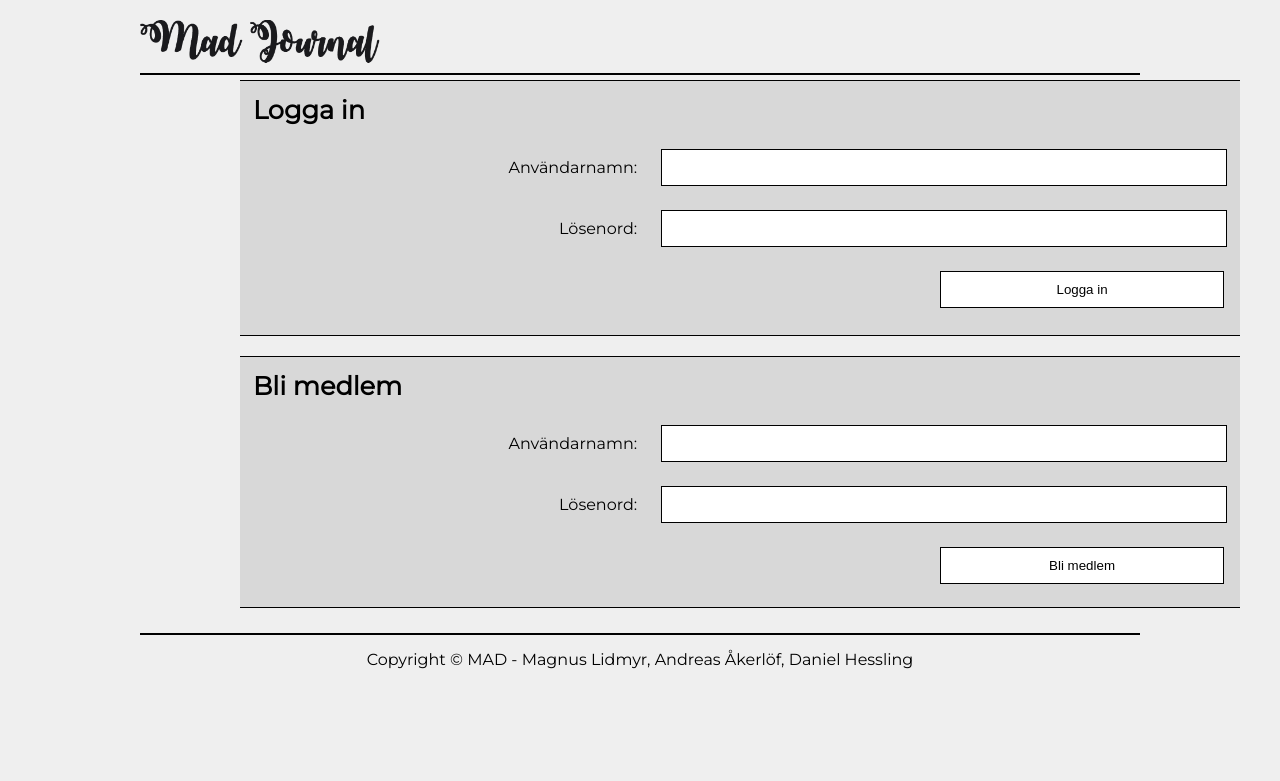
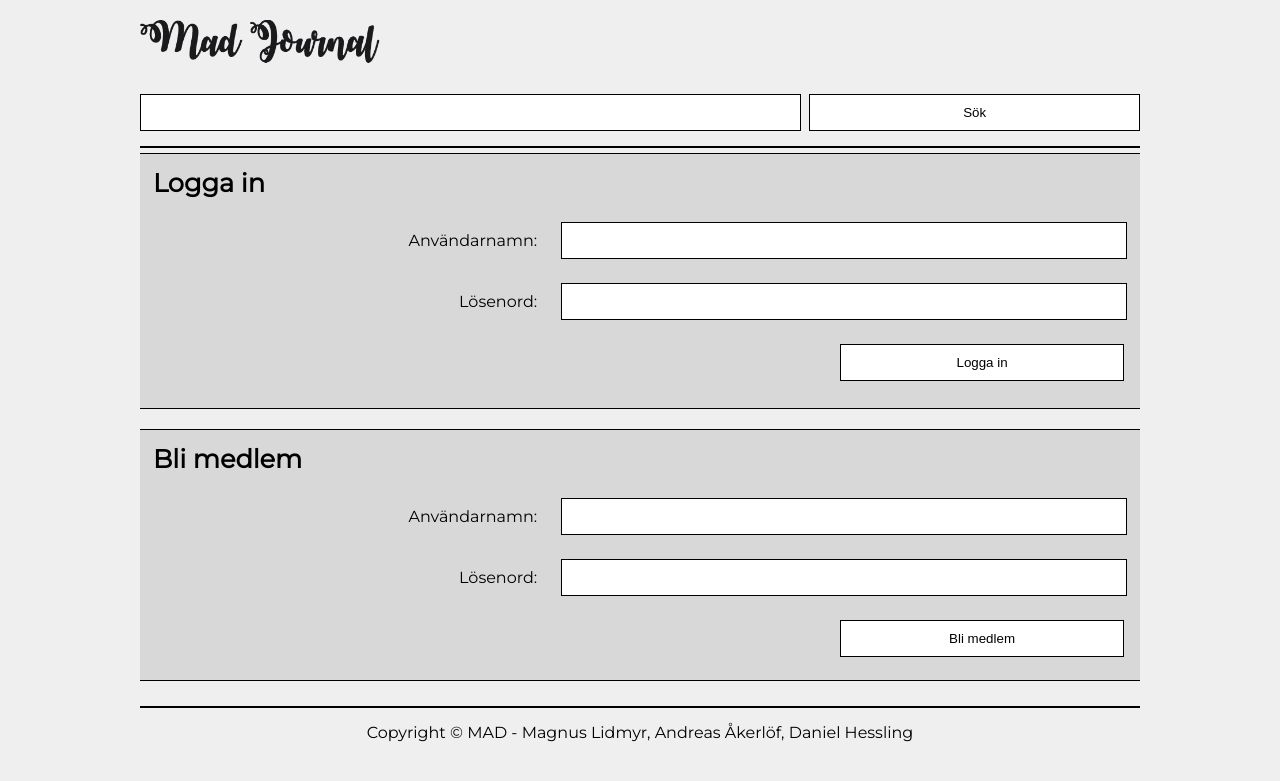
Before and after one commit to Awkes/journal, a PHP site: template src/views/index.phtml in a window 1280 px wide. Shown: the top 781 px of the page. Run offline with PHP 8.4, Linux system fonts and the light colour scheme; the template is opened without the code that fills it, so the values that code supplies are empty.

Commit message:
Search template

```diff
--- a/public/main.js
+++ b/public/main.js
@@ -1,10 +1,10 @@
 (function(){
   // Knyt templates till views
   const views = {
-    headerLoggedIn     : ['logoTemplate','navTemplate','memberLogoutTemplate'],
-    headerNotLoggedIn  : ['logoTemplate'],
-    entriesNotLoggedIn : ['loginFormTemplate','registerFormTemplate','searchTemplate','entriesTemplate'],
-    entriesLoggedIn    : ['searchTemplate','entriesTemplate'],
+    headerLoggedIn     : ['logoTemplate','searchTemplate','navTemplate','memberLogoutTemplate'],
+    headerNotLoggedIn  : ['logoTemplate','searchTemplate'],
+    entriesNotLoggedIn : ['loginFormTemplate','registerFormTemplate','entriesTemplate'],
+    entriesLoggedIn    : ['entriesTemplate'],
     showEntry          : ['showEntryTemplate'],
     newEntry           : ['newEntryTemplate'],
     editEntry          : ['editEntryTemplate'],
@@ -43,13 +43,17 @@
       });
     }
 
-    // Ladda in inlägg, all = alla, private = inloggad användare
+    // Ladda in inlägg, all = alla, private = inloggad användare,
     loadEntries(entries='all') {
       const target = document.querySelector('#entriesListing');
       let url, title;
       if (entries === 'private') {
         url = '/entries?user='+sessionStorage.getItem('userID')+'&order=desc';
         title = 'Mina inlägg';
+      }
+      else if (entries === 'search') {
+        url = '/entries?search='+sessionStorage.getItem('searchString')+'&order=desc';
+        title = 'Sökresultat';
       }
       else {
         url = '/entries?order=desc';
@@ -60,9 +64,6 @@
       const heading = document.createElement('h2');
       heading.textContent = title;
       fragment.append(heading);
-
-      // Skapa sökruta ------------------------------------!
-
       // Hämta och läs in inlägg
       fetch(url)
         .then(response => response.ok ? response.json() : new Error(response.statusText))
@@ -142,13 +143,15 @@
 
   // Funktion för att uppdatera eventlisteners
   function updateEventListeners() {
-    // Login - Logoff
+    // Login + Logoff
     const loginForm = document.querySelector('#loginForm');
     if (loginForm) loginForm.addEventListener('submit', login);
     const logout = document.querySelector('#logoff');
     if (logout) logout.addEventListener('click' , logoff);
 
-    // Menyval
+    // Logo + Menyval
+    const logo = document.querySelector('#logo');
+    if (logo) logo.addEventListener('click', loadAllEntries);
     const navAllEntries = document.querySelector('#navAllEntries');
     if (navAllEntries) navAllEntries.addEventListener('click', loadAllEntries);
     const navPrivateEntries = document.querySelector('#navPrivateEntries');
@@ -208,7 +211,7 @@
 
   // Loginfunktion
   function login(e) {
-    e.preventDefault();
+    // e.preventDefault();
     const formData = new FormData(loginForm);
     fetch('/api/login',{
       method : 'POST',
--- a/public/style.css
+++ b/public/style.css
@@ -20,13 +20,24 @@ body{
 }
 
 header{
-    display: flex;
-    flex-direction: row;
+    /* display: flex;
+    flex-direction: row; */
+    display: grid;
+    grid-template-columns: 1fr;
+    gap: 1em;
 }
 
 #logo{
     display: block;
     width: 240px;
+    cursor: pointer;
+}
+
+#searchEntries {
+    display: grid;
+    grid-template-columns: 2fr 1fr;
+    gap: 0.5em;
+    margin: 0;
 }
 
 nav{
@@ -71,7 +82,7 @@ table h3{
 
 .loginDiv, .registerDiv{
     width: 100%;
-
+    margin: 0;
 }
 
 #loginTable, #registerTable, #memberSuccess, #newEntry, #editEntry{
--- a/src/views/index.phtml
+++ b/src/views/index.phtml
@@ -20,6 +20,13 @@
       <div id="logo">
         <img src="logo.png" id="logo" alt="logo">
       </div>
+    </template>
+
+    <template id="searchTemplate">
+      <form id="searchEntries">
+        <input type="text" id="searchString" name="search">
+        <button type="submit">Sök</button>
+      </form>
     </template>
 
     <template id="navTemplate">
@@ -103,10 +110,6 @@
         <h1>Grattis!</h1>
         <p>Du är nu medlem</p>
       </div>
-    </template>
-
-    <template id="searchTemplate">
-      <!-- DANIEL FIXA KOD HÄR -->
     </template>
 
     <template id="entriesTemplate">
```
